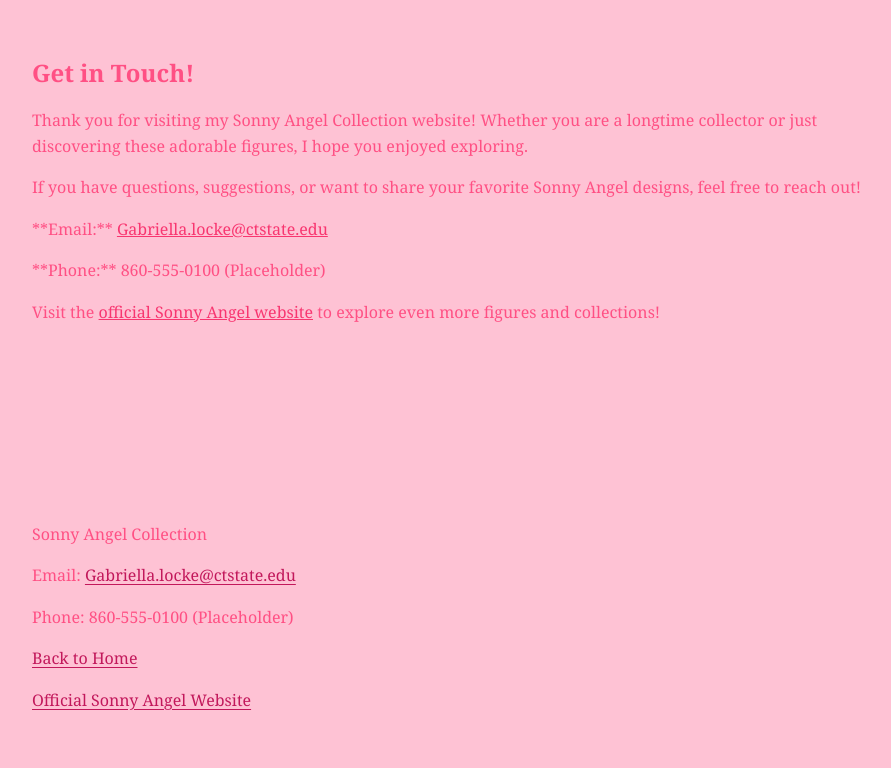
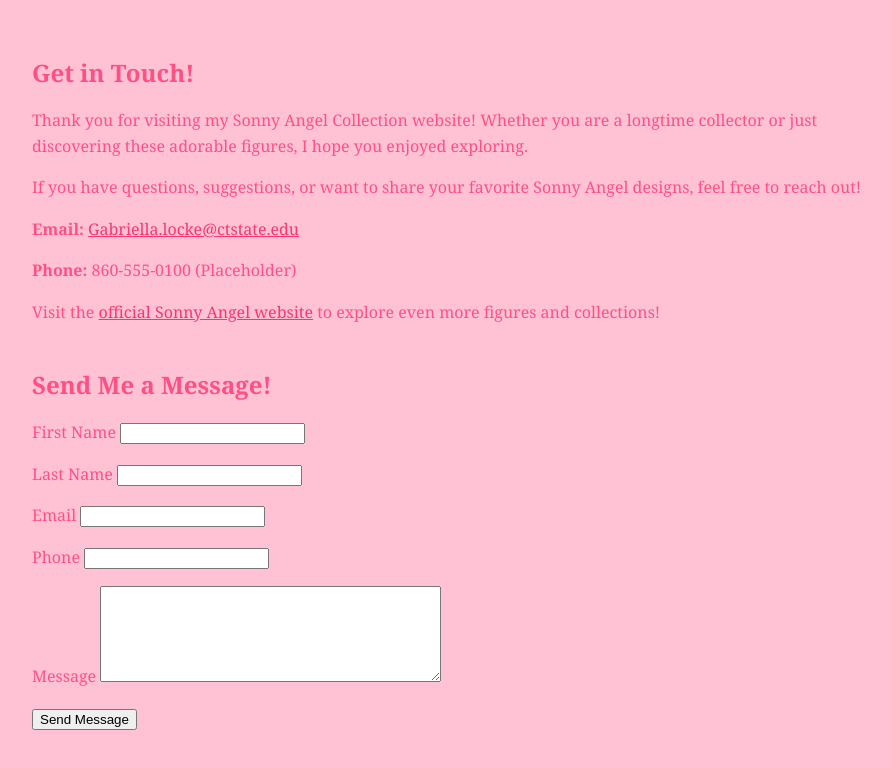
Before and after one commit to gabby1038/gra2600locke, a plain HTML site: page contact.html in a window 1280 px wide. Shown: the part 476-1244 px from the top of the page, without its empty margins (192-1083 px from the left). Drawn offline with Linux system fonts and the light colour scheme.

Commit message:
link added

```diff
--- a/contact.html
+++ b/contact.html
@@ -1,3 +1,4 @@
+
 <!DOCTYPE html>
 <html lang="en">
 <head>
@@ -37,17 +38,55 @@
         </p>
 
         <p>
-        **Email:**
+          <strong>Email:</strong>
           <a href="mailto:Gabriella.locke@ctstate.edu">Gabriella.locke@ctstate.edu</a>
         </p>
 
         <p>
-        **Phone:** 860-555-0100 (Placeholder)
+          <strong>Phone:</strong> 860-555-0100 (Placeholder)
         </p>
 
         <p>
           Visit the <a href="https://www.sonnyangel.com/en/" target="_blank" rel="noopener noreferrer">official Sonny Angel website</a> to explore even more figures and collections!
         </p>
+
+      </section>
+
+      <section class="text-block">
+        <h2 class="section-title">Send Me a Message!</h2>
+
+        <form action="https://formspree.io/f/xzerrbbv" method="POST" id="contact-form">
+
+          <p>
+            <label for="first-name">First Name</label>
+            <input type="text" id="first-name" name="first-name">
+          </p>
+
+          <p>
+            <label for="last-name">Last Name</label>
+            <input type="text" id="last-name" name="last-name">
+          </p>
+
+          <p>
+            <label for="email">Email</label>
+            <input type="email" id="email" name="email" required>
+          </p>
+
+          <p>
+            <label for="phone">Phone</label>
+            <input type="tel" id="phone" name="phone" class="phone">
+          </p>
+
+          <p>
+            <label for="message">Message</label>
+            <textarea id="message" name="message" rows="6" cols="40"></textarea>
+          </p>
+
+          <p>
+            <button type="submit">Send Message</button>
+          </p>
+
+        </form>
       </section>
 
     </div>
```
Lines whose indentation alone changed are shown as unchanged.
